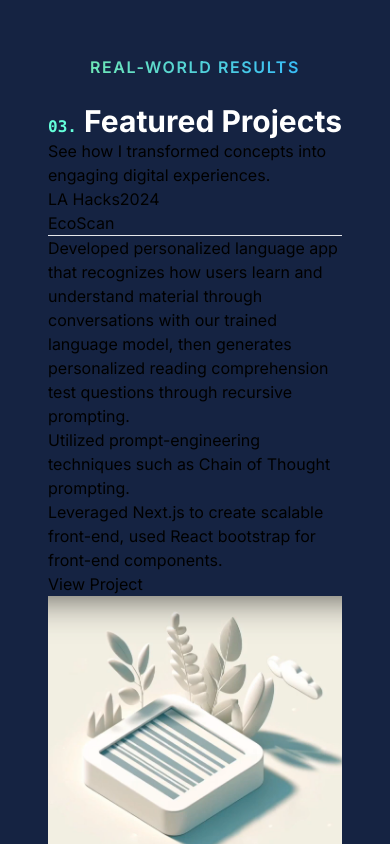
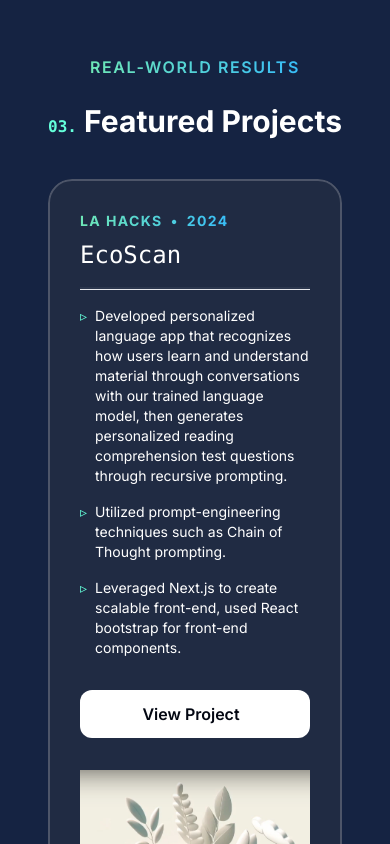
Before and after one commit to zhendahu/zhendahu.github.io, a Next.js app in the folder zhenda-portfolio/: page / in a window 390 px wide. Shown: the part 3340-4184 px from the top of the page. Built offline with nearby package versions, Linux system fonts and the light colour scheme.

Commit message:
continue with project section, finish mobile view

```diff
--- a/zhenda-portfolio/src/app/components/ProjectSection.jsx
+++ b/zhenda-portfolio/src/app/components/ProjectSection.jsx
@@ -5,6 +5,7 @@ import Image from 'next/image'
 import convo from '../../../public/images/convo.png'
 import ecoscan from '../../../public/images/ecoscan.png'
 import flappy_bird from '../../../public/images/flappy_bird_ai.png'
+import arrowupright from '../../../public/images/arrowupright.svg'
 
 const TAB_DATA = [
     {
@@ -49,6 +50,7 @@ const TAB_DATA = [
 
 const ProjectSection = () => {
    return(
+    <section className='pb-16'>
         <div>
             <div className="container">
                 <div className='flex justify-center'>
@@ -58,30 +60,39 @@ const ProjectSection = () => {
                     <h2 className='text-3xl text-white font-bold mt-6'> <span className='font-mono text-[#64FFDA] text-base'>03.</span> Featured Projects</h2>
                 </div>
 
-            <p>See how I transformed concepts into engaging digital experiences.</p>
-            <div>
+                <div className='flex flex-col mt-10 gap-20 justify-center'>
                     {TAB_DATA.map(project => (
-                    <div key={project.title}>
-                        <div>
+                        <div key={project.title} className="bg-[#202b43] rounded-3xl relative z-0 overflow-hidden after:z-10 after:content-[''] after:absolute after:inset-0 after:outline-2 after:outline after:-outline-offset-2 after:rounded-3xl after:outline-white/20 pl-8 pr-8 pt-8 text-white">
+                            <div className='flex'>
+                                <div className='bg-gradient-to-r from-emerald-300 to-sky-400 inline-flex gap-2 font-bold uppercase tracking-widest text-sm text-transparent bg-clip-text'>
                                     <span>{project.company}</span>
+                                    <span>&bull;</span>
                                     <span>{project.year}</span>
                                 </div>
-                        <h3>{project.title}</h3>
+                            </div>
+                            <h3 className='font-mono text-2xl mt-2'>{project.title}</h3>
+                            <hr className='border-t-2 border-white/5 mt-4'></hr>
                             <hr />
-                        <ul>
+                            <ul className='flex flex-col gap-4 mt-4'>
                                 {project.results.map(result => (
-                                <li>{result.title}</li>
+                                    <li className='flex gap-2 text-sm'>
+                                        <span className='text-[#64FFDA]'>▹</span> <span>{result.title}</span>
+                                    </li>
                                 ))}
                             </ul>
                             <a href={project.link}>
-                            <button> View Project</button>
+                                <button className='bg-white text-gray-950 h-12 w-full rounded-xl font-semibold inline-flex items-center justify-center gap-2 mt-8'>
+                                    <span>View Project</span>
+                                    <arrowupright></arrowupright>
+                                </button>
                             </a>
-                        <Image src={project.image} alt={project.title}/>
+                            <Image src={project.image} alt={project.title} className='mt-8 -mb-4'/>
                         </div>
                     ))}
                 </div>
             </div>
         </div>
+    </section>
    );
 }
 
```
Also changed, not shown: zhenda-portfolio/public/images/arrowupright.svg (added). Lines whose indentation alone changed are shown as unchanged.
